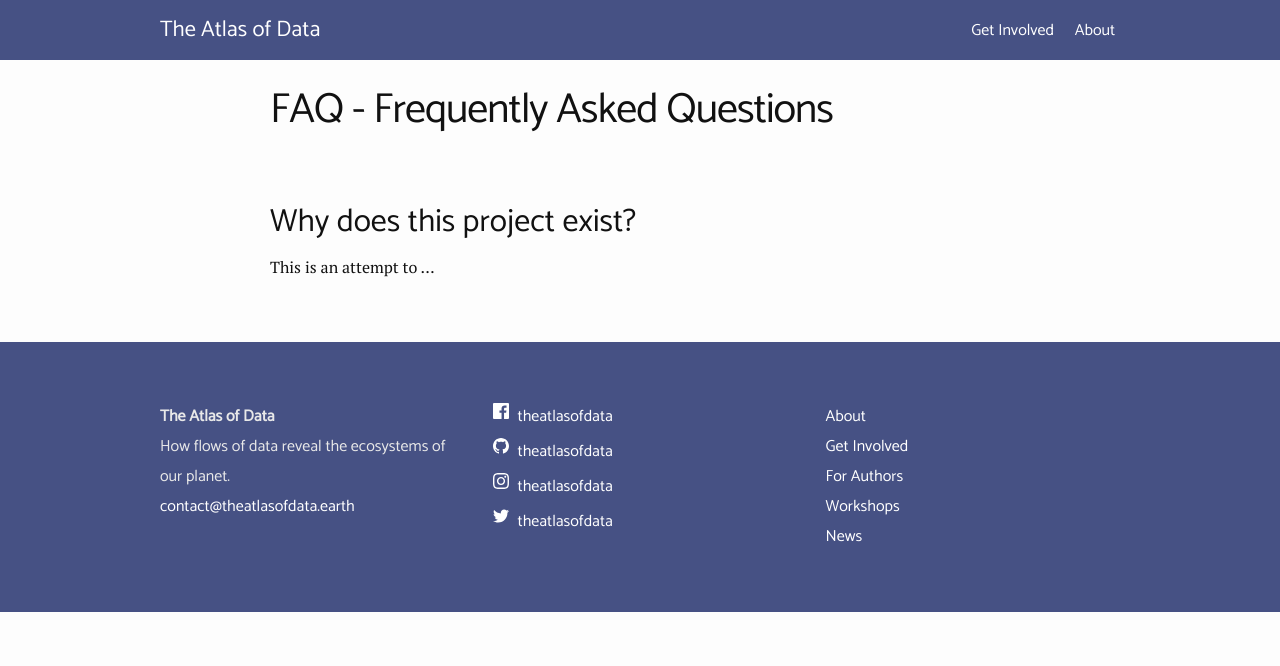
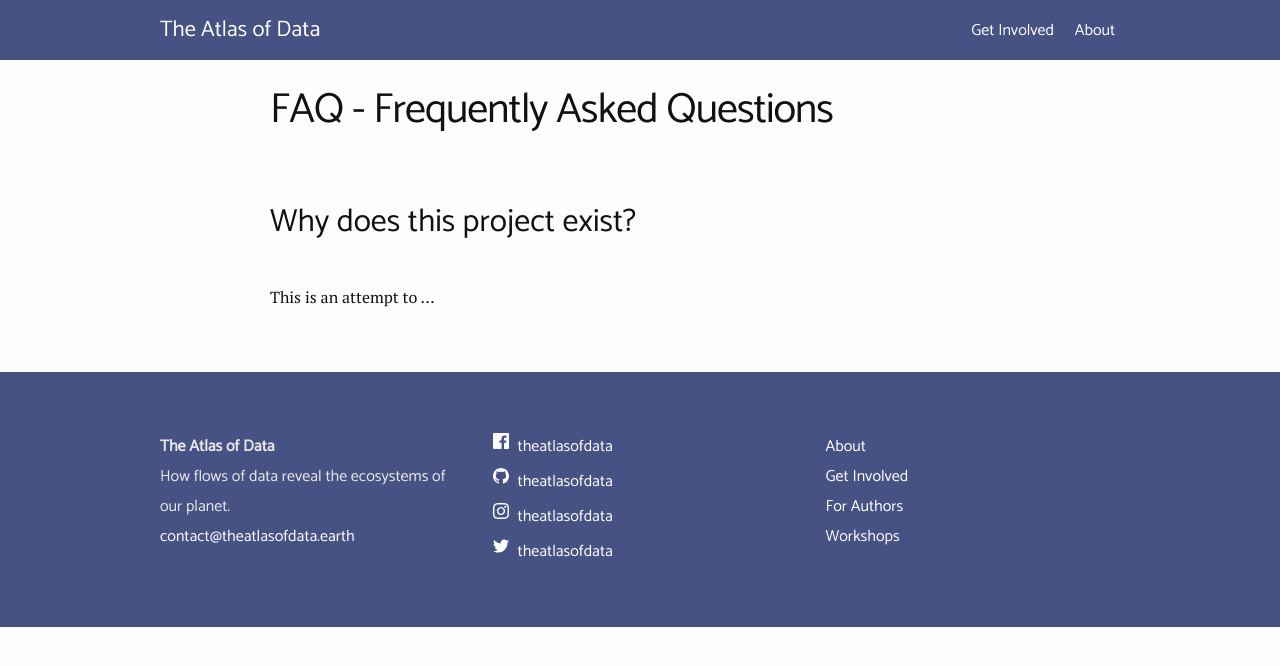
Before and after one commit to atlasofdata/atlasofdata.github.io, a Jekyll site: the page built from faq.md, in a window 1280 px wide. Shown: the top 666 px of the page. Built offline with Jekyll 4.4.1, drawn with Linux system fonts in a browser that asks for light colours.

Commit message:
remove news from footer

```diff
--- a/_includes/footer.html
+++ b/_includes/footer.html
@@ -30,7 +30,6 @@
             <li><a href="/contribute">Get Involved</a></li>
             <li><a href="/authors">For Authors</a></li>
             <li><a href="/teach">Workshops</a></li>
-            <li><a href="/news">News</a></li>
           </ul>
       </div>
     </div>
--- a/_sass/typebase.scss
+++ b/_sass/typebase.scss
@@ -19,7 +19,7 @@ html {
 
 p {
     line-height: $leading;
-    // margin-top: $leading;
+    margin-top: $leading;
     margin-bottom: 0;
 }
 ul,
```
